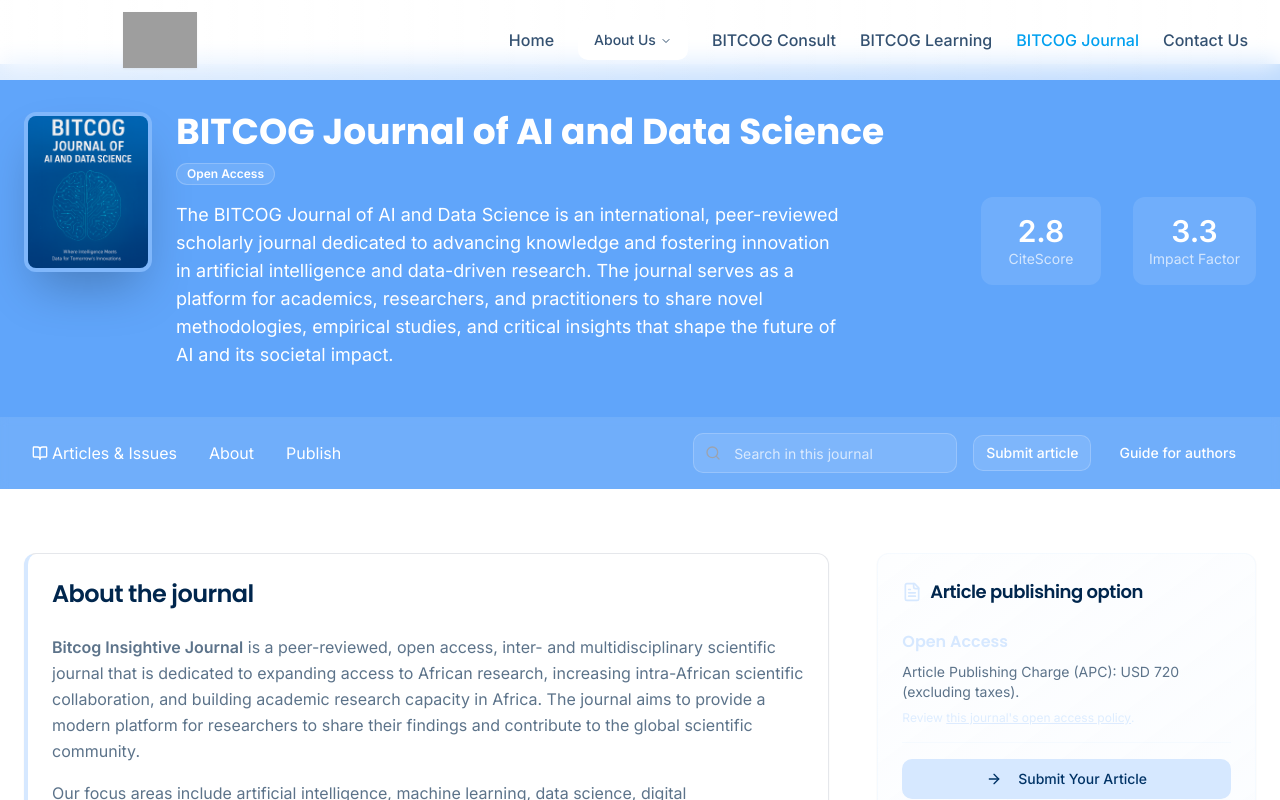
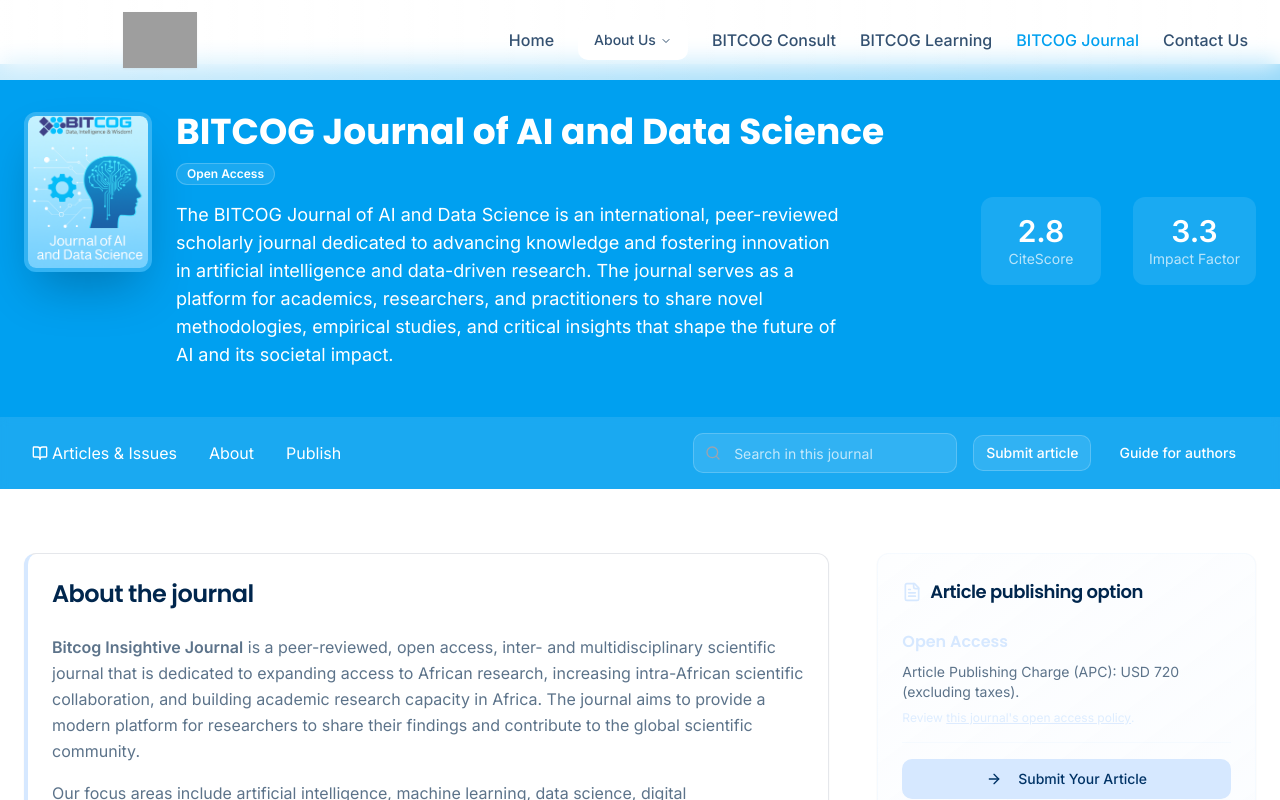
Before and after one commit to AkliluFita/bitcog-ai, a React (Vite) app: page /journal in a window 1280 px wide. Shown: the top 800 px of the page. Built offline with nearby package versions, Linux system fonts and the light colour scheme; grey boxes are pictures that could not be loaded.

Commit message:
minor change

```diff
--- a/src/components/JournalHeader.tsx
+++ b/src/components/JournalHeader.tsx
@@ -3,11 +3,11 @@ import { Search, BookOpen, Users, Calendar, TrendingUp } from 'lucide-react';
 import { Button } from '@/components/ui/button';
 import { Input } from '@/components/ui/input';
 import { Badge } from '@/components/ui/badge';
-import journalCover from '@/assets/journal-header.png';
+import journalCover from '@/assets/Journal of AI and DS cover.png';
 
 export const JournalHeader: React.FC = () => {
   return (
-    <div className="bg-blue-400 text-white">
+    <div className="bg-accent text-white">
       {/* Main Header */}
       <div className="container-custom py-6 sm:py-8 md:py-12 px-4 sm:px-6">
         <div className="flex flex-col lg:flex-row lg:items-center lg:justify-between gap-6 lg:gap-0">
```
Also changed, not shown: src/assets/Journal of AI and DS cover.png (added), src/components/ConsultancyOverview.tsx (line endings or trailing spaces), 1 other file (tests, documents, lock files or other folders).
